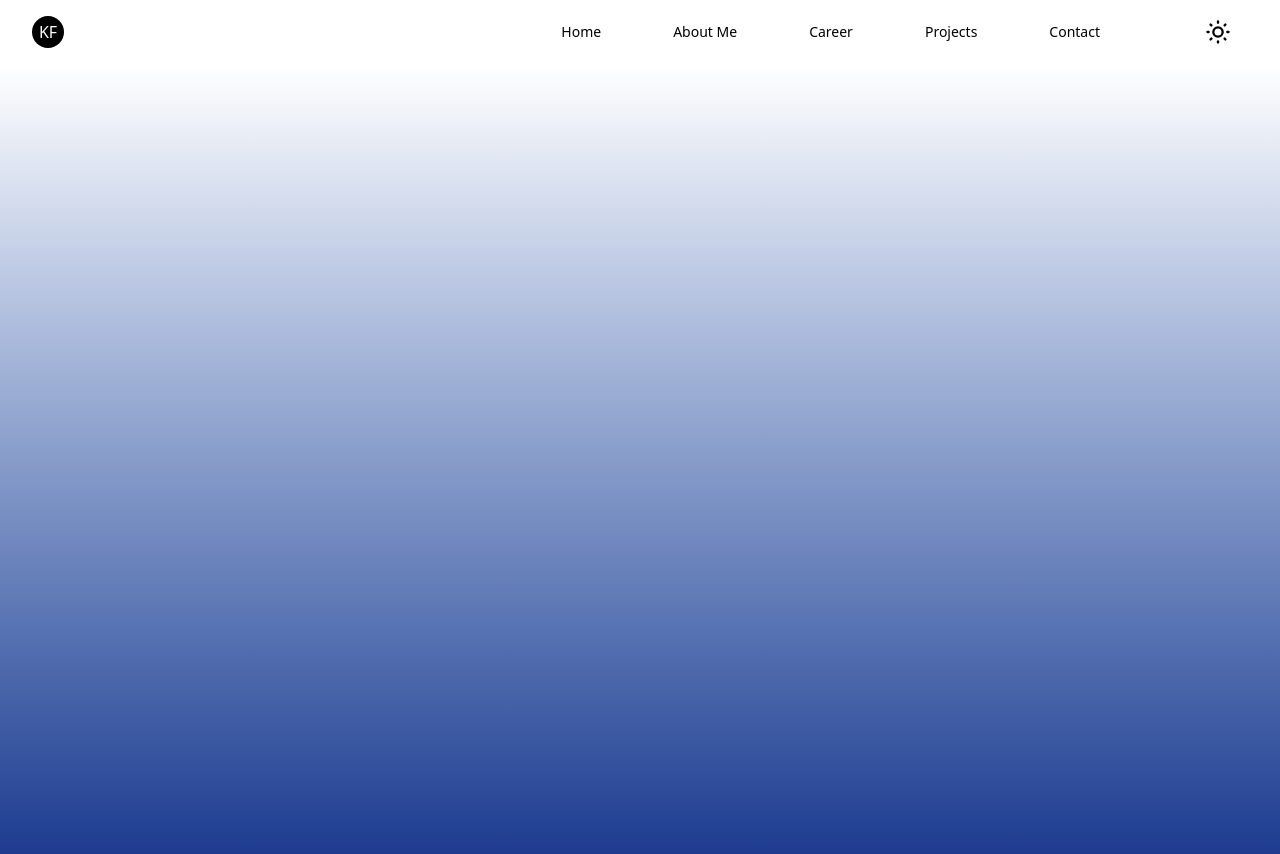
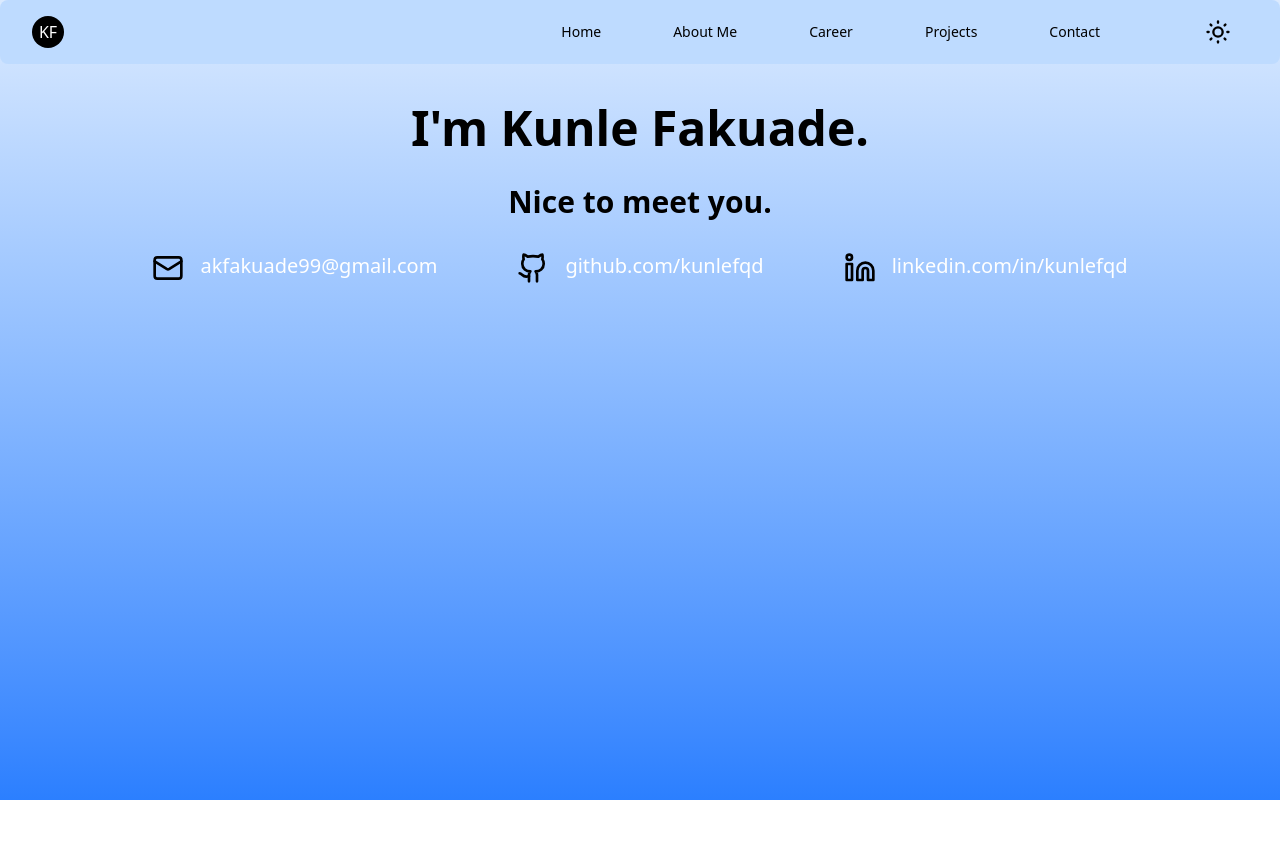
Before and after one commit to kunlefqd/Portfolio, a Next.js app: page / in a window 1280 px wide. Shown: the top 854 px of the page. After the commit the page ends 800 px from the top, so only its background shows below. Built offline with nearby package versions, Linux system fonts and the light colour scheme.

Commit message:
added introduction to body
+ links to socials
+ modified light mode background
+ TODO: refactor the navbar + background so light mode looks better.

```diff
--- a/components/Body.tsx
+++ b/components/Body.tsx
@@ -1,12 +1,29 @@
 'use client'
+import { Github, Linkedin, Mail } from "lucide-react";
 import React, { useEffect, useState } from "react";
 
 export default function Body() {
 
     return(
-        <div className ="h-lvh
-        bg-linear-to-b from-white to-blue-900 dark:from-black dark:to-midnight
-        ">
+        /* gradient background! */
+        <div className ="h-lvh p-18
+        bg-linear-to-b from-blue-100 to-blue-500 dark:from-black dark:to-midnight">
+
+            {/* greeting*/ }
+            <div className=" text-white w-full mb-8">
+            <p className ="text-5xl font-bold text-black dark:text-white flex justify-center m-8">I'm Kunle Fakuade.</p>
+            <p className ="text-3xl font-bold text-black dark:text-white flex justify-center">Nice to meet you.</p>
+            </div>
+
+            {/* socials! */}
+            <div className="flex justify-center w-full gap-20">
+                <div className="flex flex-row gap-4"><Mail className = "min-w-8 min-h-8 dark:text-white"/><p className="text-white text-xl">akfakuade99@gmail.com</p></div>
+                <div className="flex flex-row gap-4"><Github className = "min-w-8 min-h-8 dark:text-white"/> <a target="_blank" href="https://github.com/kunlefqd"><p className="text-white text-xl">github.com/kunlefqd</p></a></div>
+                <div className="flex flex-row gap-4"><Linkedin className = "min-w-8 min-h-8 dark:text-white"/><a target="_blank" href="https://www.linkedin.com/in/kunlefqd/"><p className="text-white text-xl">linkedin.com/in/kunlefqd</p></a></div>
+            </div>
+
+            {/* everything else... */}
+
         </div>
     )
 }
--- a/components/Header.tsx
+++ b/components/Header.tsx
@@ -5,9 +5,15 @@ import { Button } from "./ui/button";
 import { Switch } from "@/components/ui/switch"
 import { Avatar, AvatarFallback, AvatarImage } from "@/components/ui/avatar"
 import { SunMedium } from "lucide-react";
+import { StringToBoolean } from "class-variance-authority/types";
 
 
 export default function Header() {
+
+    type Section = {
+        name: string;
+        href: string;
+    };
 
     useEffect(() =>{
         /* if no theme is previously specified by user, grab device theme preferences, */
@@ -48,9 +54,15 @@ export default function Header() {
         }
     }
 
-    const sections = ["Home", "About Me", "Career", "Projects", "Contact"];
+    const sections = [
+        {name: "Home", href: "#hero"},
+        {name: "About Me", href: "#about"},
+        {name: "Career", href: "#career"},
+        {name: "Projects", href: "#projects"},
+        {name: "Contact", href: "#contact"},
+    ];
 
-    return <div className=" w-full h-16 bg-white justify-center flex items-center px-8 dark:bg-black ">
+    return <div className="fixed w-full h-16 bg-blue-200 justify-center flex items-center px-8 dark:bg-black rounded-lg ">
 
         {/* avatar for logo */}
         <div className="flex-shrink-0">
@@ -59,9 +71,9 @@ export default function Header() {
 
         {/* buttons for sections */}
         <div className="flex flex-1 justify-end items-center space-x-6 pr-16">
-            {sections.map((section: string, i: number) => (
+            {sections.map((section: Section, i: number ) => (
                 <Button size="lg" variant={"ghost"} key={i} className="hover:text-gray-600 dark:text-white dark:hover:text-gray-300">
-                    {section}</Button>
+                    {section.name}</Button>
             ))}
         </div>
 
```
